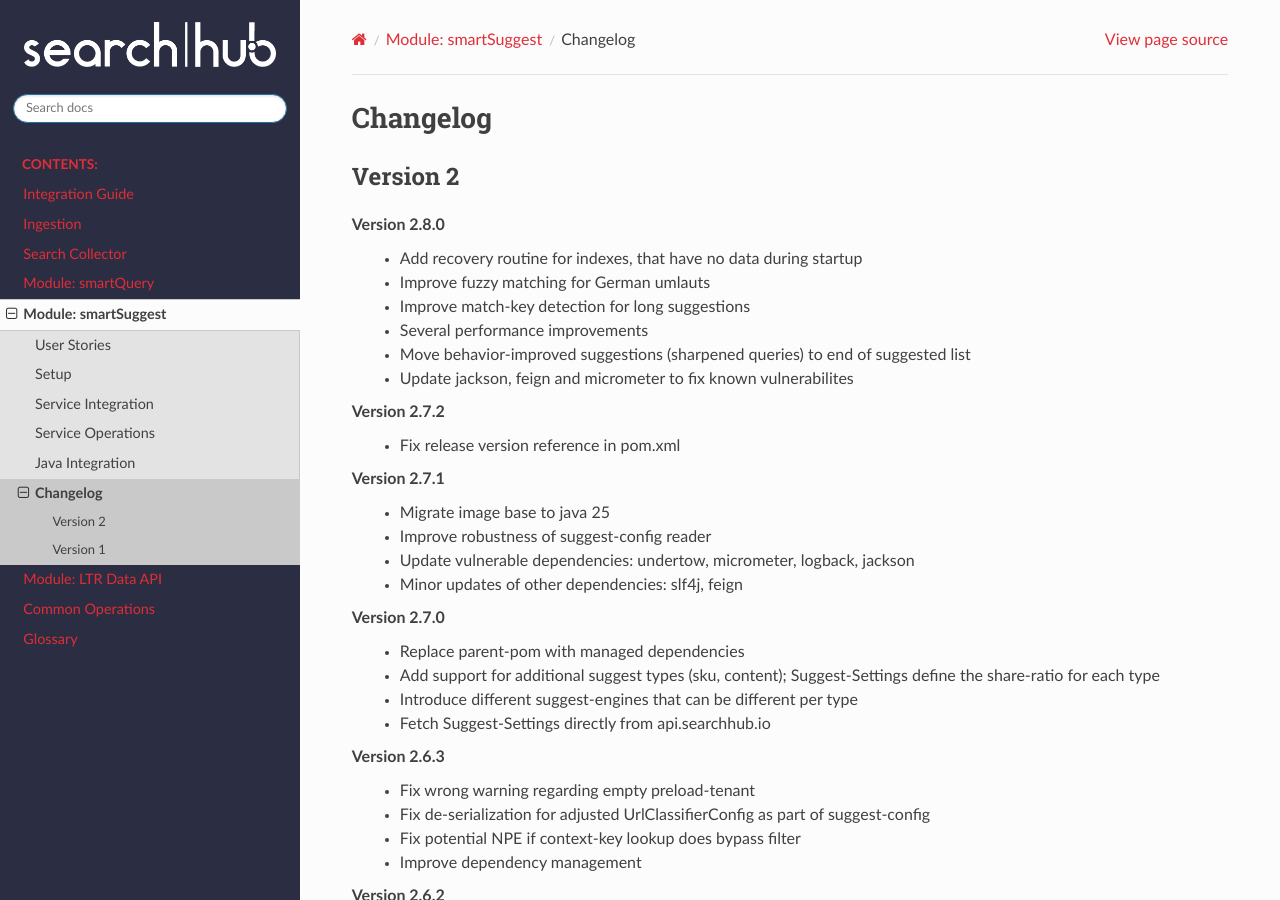
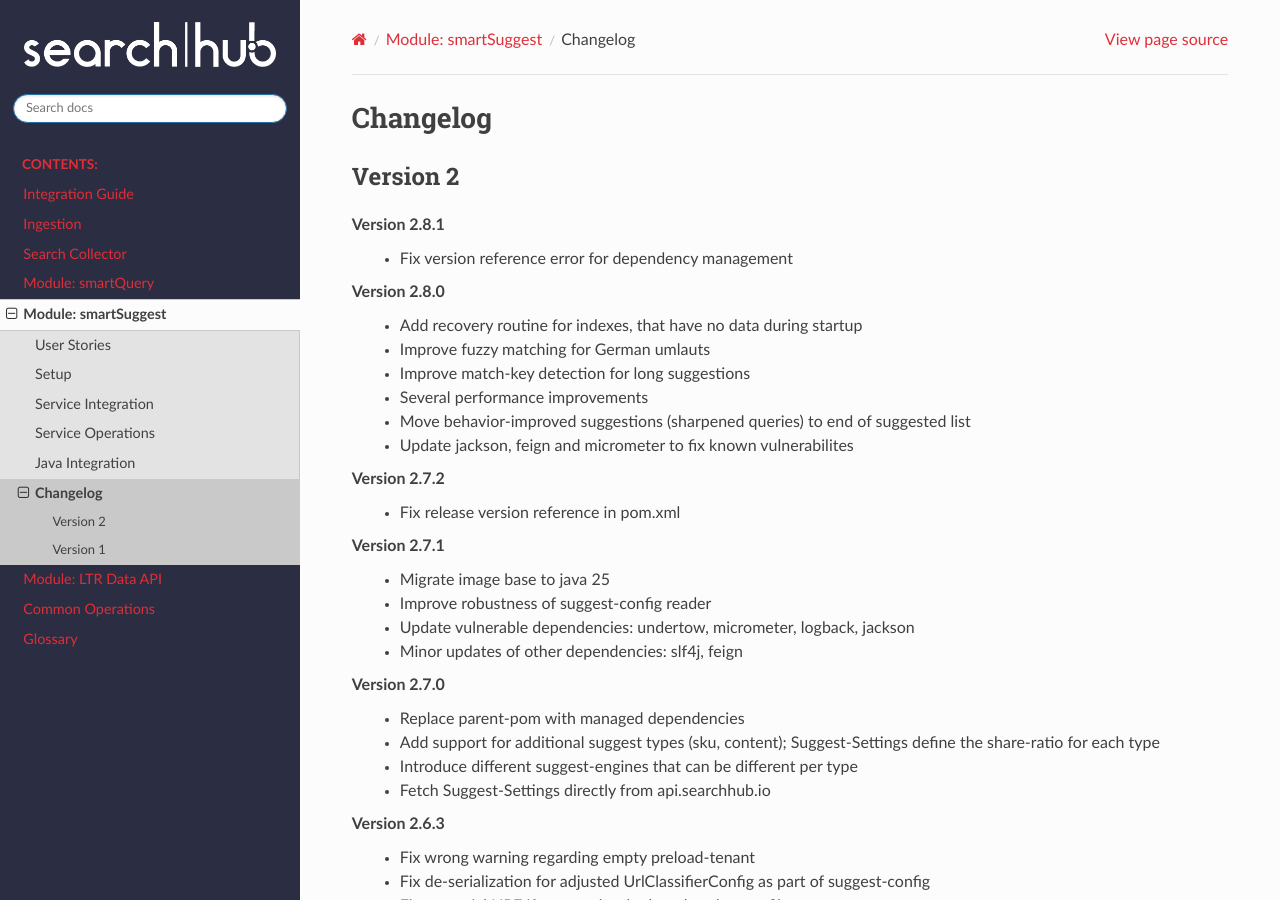
Before and after one commit to CommerceExperts/searchhub-docs, a Sphinx documentation site: the page built from docs/smartsuggest/changelog.rst, in a window 1280 px wide and 900 px high. Built offline with Sphinx 7.4.7 and the Read the Docs theme 3.1.0, drawn with Linux system fonts in a browser that asks for light colours.

Commit message:
Add changelog for 2.8.1

```diff
--- a/docs/smartquery/changelog.rst
+++ b/docs/smartquery/changelog.rst
@@ -3,6 +3,9 @@
 
 Version 2
 ---------
+Version 2.8.1
+    - Fix version reference error for dependency management
+
 Version 2.8.0
     - Update jackson, feign and micrometer to fix known vulnerabilites
 
--- a/docs/smartsuggest/changelog.rst
+++ b/docs/smartsuggest/changelog.rst
@@ -3,6 +3,9 @@
 
 Version 2
 ---------
+Version 2.8.1
+    - Fix version reference error for dependency management
+
 Version 2.8.0
     - Add recovery routine for indexes, that have no data during startup
     - Improve fuzzy matching for German umlauts
```
